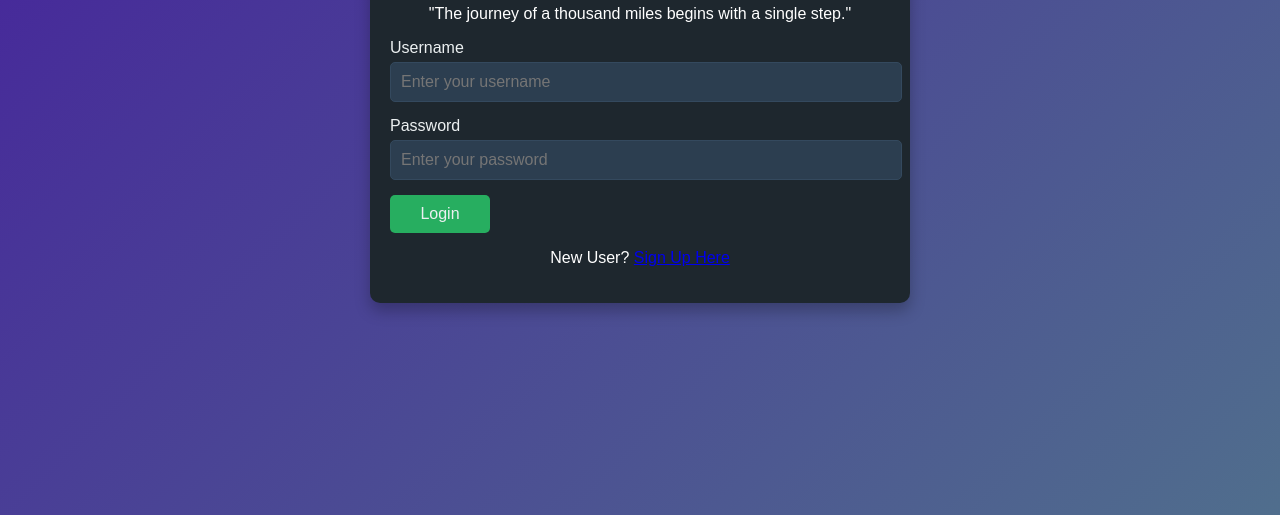
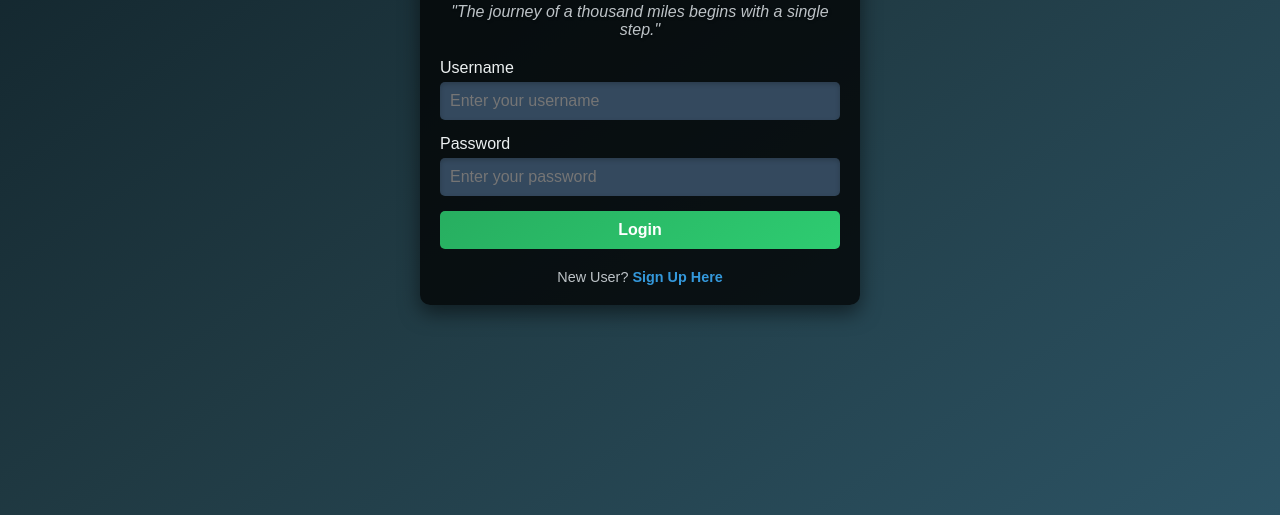
Before and after one commit to Sayapatri/frontend, a website: page login.html in a window 1280 px wide. Shown: the part 285-800 px from the top of the page. Drawn offline with Linux system fonts and the light colour scheme.

Commit message:
Update login.css

```diff
--- a/assets/css/login.css
+++ b/assets/css/login.css
@@ -1,36 +1,58 @@
-/* General Styles */
-body {
+/* Reset */
+body, h1, form, input, button, p, a {
     margin: 0;
     padding: 0;
+    box-sizing: border-box;
+}
+
+/* Body */
+body {
     font-family: 'Arial', sans-serif;
-    background: linear-gradient(135deg, #45209c, #506e8d);
-    color: #fff;
+    background: linear-gradient(145deg, #0f2027, #203a43, #2c5364);
+    height: 100vh;
     display: flex;
     justify-content: center;
     align-items: center;
-    height: 100vh;
+    color: #fff;
 }
 
 /* Login Container */
 .login-container {
+    display: flex;
+    justify-content: center;
+    align-items: center;
     width: 100%;
-    max-width: 500px;
-    background-color: #1e272e;
+    max-width: 400px;
+    background: rgba(0, 0, 0, 0.75);
     border-radius: 10px;
-    box-shadow: 0 8px 15px rgba(0, 0, 0, 0.25);
+    box-shadow: 0 8px 20px rgba(0, 0, 0, 0.5);
     padding: 20px;
+}
+
+/* Login Box */
+.login-box {
+    width: 100%;
     text-align: center;
 }
 
-/* Login Box */
 .login-box h1 {
-    margin: 0 0 20px;
-    font-size: 2em;
+    margin-bottom: 20px;
+    font-size: 2rem;
     font-weight: 600;
-    color: #ecf0f1;
+    color: #f1c40f;
+    text-shadow: 2px 2px 5px rgba(0, 0, 0, 0.3);
 }
 
-.login-box form {
+.login-box .quote {
+    font-style: italic;
+    margin-bottom: 20px;
+    font-size: 1rem;
+    color: #bdc3c7;
+    text-shadow: 1px 1px 3px rgba(0, 0, 0, 0.3);
+}
+
+/* Form */
+form {
     display: flex;
     flex-direction: column;
     gap: 15px;
@@ -42,35 +64,84 @@ body {
 }
 
 .form-group label {
-    font-size: 1em;
+    font-size: 1rem;
     margin-bottom: 5px;
     display: block;
     color: #ecf0f1;
 }
 
 .form-group input {
-    width: 98%;
+    width: 100%;
     padding: 10px;
     border-radius: 5px;
-    border: 1px solid #34495e;
-    font-size: 1em;
+    border: none;
+    font-size: 1rem;
+    background-color: #34495e;
     color: #ecf0f1;
-    background-color: #2c3e50;
+    box-shadow: inset 0 2px 5px rgba(0, 0, 0, 0.2);
+    transition: background-color 0.3s;
 }
 
-/* Button Styles */
+.form-group input:focus {
+    background-color: #2c3e50;
+    outline: none;
+}
+
+/* Button */
 .login-btn {
-    width: 20%;
+    width: 100%;
     padding: 10px;
-    font-size: 1em;
-    color: #ecf0f1;
-    background-color: #27ae60;
+    font-size: 1rem;
+    font-weight: bold;
+    background: linear-gradient(145deg, #27ae60, #2ecc71);
+    color: #fff;
     border: none;
     border-radius: 5px;
     cursor: pointer;
-    transition: background-color 0.3s;
+    transition: background 0.3s, transform 0.2s;
 }
 
 .login-btn:hover {
-    background-color: #2ecc71;
+    background: linear-gradient(145deg, #2ecc71, #27ae60);
+    transform: translateY(-3px);
 }
+
+.login-btn:active {
+    transform: translateY(0);
+}
+
+/* Signup Text */
+.signup-text {
+    margin-top: 20px;
+    font-size: 0.9rem;
+    color: #bdc3c7;
+}
+
+.signup-text a {
+    color: #3498db;
+    text-decoration: none;
+    font-weight: bold;
+}
+
+.signup-text a:hover {
+    text-decoration: underline;
+}
+
+/* Responsiveness */
+@media (max-width: 500px) {
+    .login-container {
+        padding: 15px;
+    }
+    .login-box h1 {
+        font-size: 1.5rem;
+    }
+    .form-group label {
+        font-size: 0.9rem;
+    }
+    .form-group input, .login-btn {
+        font-size: 0.9rem;
+    }
+    .signup-text {
+        font-size: 0.8rem;
+    }
+}
```
